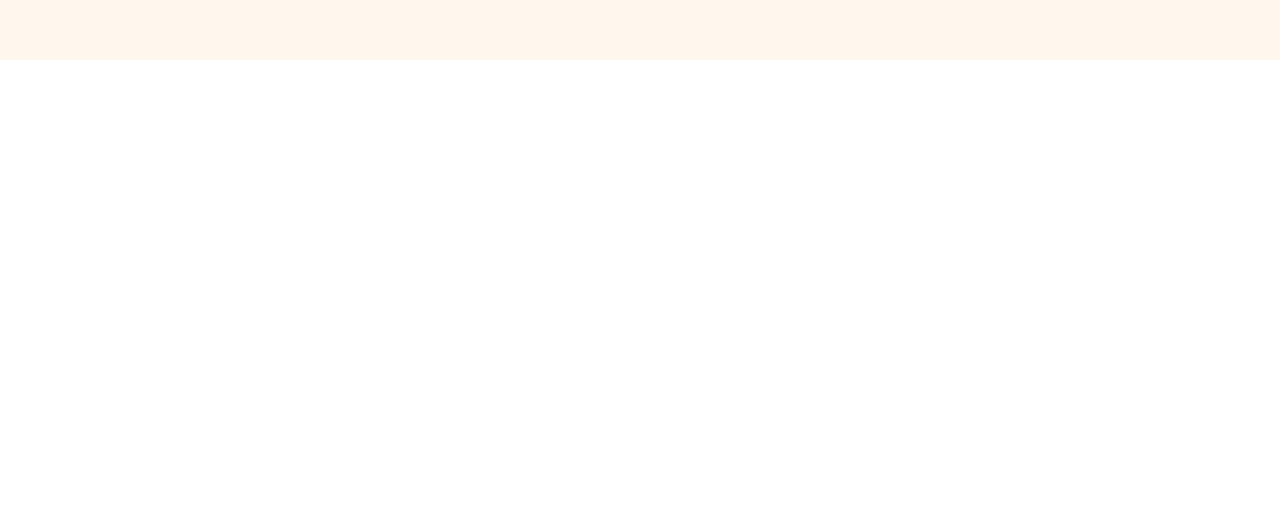
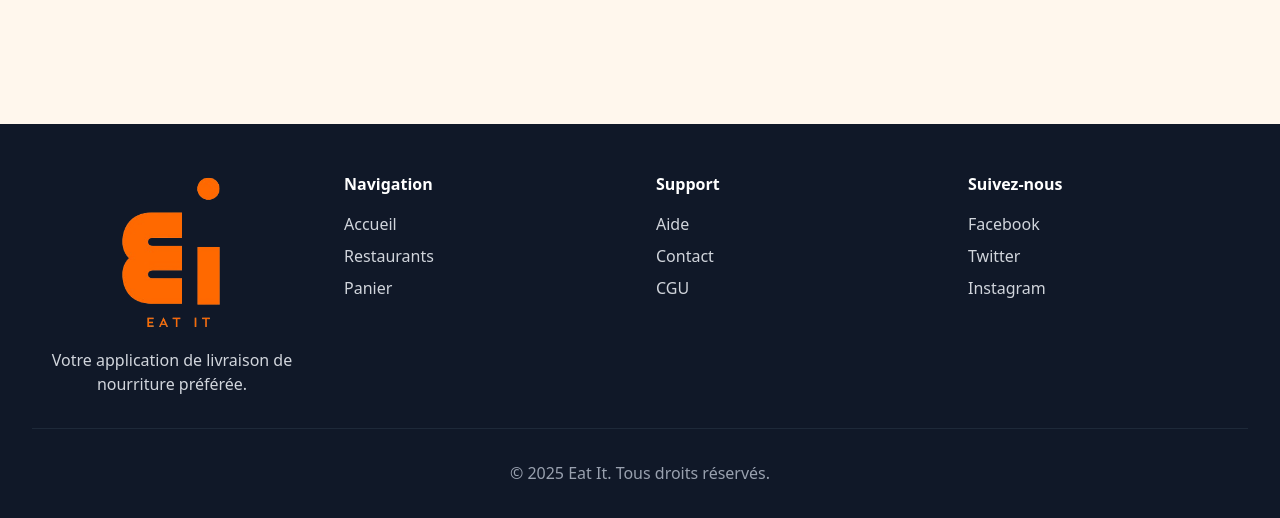
Before and after one commit to Ky-oo/Eat_It, a Nuxt app: page / in a window 1280 px wide. Shown: the part 804-1322 px from the top of the page. Before the commit the page ends 864 px from the top, so only its background shows below. Built offline with nearby package versions, Linux system fonts and the light colour scheme; no server answers.

Commit message:
Add footer + create component navbar

```diff
--- /dev/null
+++ b/app/components/organisms/footer/Footer.vue
@@ -0,0 +1,94 @@
+<script setup lang="ts"></script>
+
+<template>
+  <footer class="bg-gray-900 text-white mt-16">
+    <div class="max-w-7xl mx-auto px-4 sm:px-6 lg:px-8 py-12">
+      <div class="grid grid-cols-1 md:grid-cols-4 gap-8">
+        <div class="flex flex-col items-center text-center">
+          <img
+            src="/logos/logo_texte.png"
+            alt="Logo Eat It"
+            class="h-40 w-auto"
+          />
+          <h3 class="text-xl font-bold text-orange-400 mb-4"></h3>
+          <p class="text-gray-300">
+            Votre application de livraison de nourriture préférée.
+          </p>
+        </div>
+
+        <div>
+          <h4 class="font-semibold mb-4">Navigation</h4>
+          <ul class="space-y-2 text-gray-300">
+            <li>
+              <NuxtLink to="/" class="hover:text-orange-400 transition-colors"
+                >Accueil</NuxtLink
+              >
+            </li>
+            <li>
+              <NuxtLink
+                to="/restaurants"
+                class="hover:text-orange-400 transition-colors"
+                >Restaurants</NuxtLink
+              >
+            </li>
+            <li>
+              <NuxtLink
+                to="/cart"
+                class="hover:text-orange-400 transition-colors"
+                >Panier</NuxtLink
+              >
+            </li>
+          </ul>
+        </div>
+
+        <div>
+          <h4 class="font-semibold mb-4">Support</h4>
+          <ul class="space-y-2 text-gray-300">
+            <li>
+              <a href="#" class="hover:text-orange-400 transition-colors"
+                >Aide</a
+              >
+            </li>
+            <li>
+              <a href="#" class="hover:text-orange-400 transition-colors"
+                >Contact</a
+              >
+            </li>
+            <li>
+              <a href="#" class="hover:text-orange-400 transition-colors"
+                >CGU</a
+              >
+            </li>
+          </ul>
+        </div>
+
+        <div>
+          <h4 class="font-semibold mb-4">Suivez-nous</h4>
+          <ul class="space-y-2 text-gray-300">
+            <li>
+              <a href="#" class="hover:text-orange-400 transition-colors"
+                >Facebook</a
+              >
+            </li>
+            <li>
+              <a href="#" class="hover:text-orange-400 transition-colors"
+                >Twitter</a
+              >
+            </li>
+            <li>
+              <a href="#" class="hover:text-orange-400 transition-colors"
+                >Instagram</a
+              >
+            </li>
+          </ul>
+        </div>
+      </div>
+
+      <div class="border-t border-gray-800 mt-8 pt-8 text-center text-gray-400">
+        <p>&copy; 2025 Eat It. Tous droits réservés.</p>
+      </div>
+    </div>
+  </footer>
+</template>
+
+<style scoped></style>
--- /dev/null
+++ b/app/components/organisms/navbar/Navbar.vue
@@ -0,0 +1,26 @@
+<script setup lang="ts"></script>
+
+<template>
+  <nav class="px-4 py-3 bg-orange-500 flex items-center justify-between">
+    <NuxtLink to="/" class="px-4">
+      <img src="/logos/logo_white.png" alt="Logo Eat It" class="h-7 w-auto" />
+    </NuxtLink>
+
+    <div class="flex items-center space-x-4">
+      <NuxtLink
+        to="/login"
+        class="bg-orange-50 text-orange-500 hover:text-orange-700 px-4 py-2 rounded-lg font-medium hover:bg-orange-200 transition-colors duration-200 cursor-pointer"
+      >
+        Connexion
+      </NuxtLink>
+      <NuxtLink
+        to="/register"
+        class="text-white px-4 py-2 rounded-lg font-medium hover:bg-orange-600 transition-colors duration-200 cursor-pointer"
+      >
+        Inscription
+      </NuxtLink>
+    </div>
+  </nav>
+</template>
+
+<style scoped></style>
--- a/app/components/templates/PageLayout.vue
+++ /dev/null
@@ -1,126 +0,0 @@
-<template>
-  <div class="min-h-screen bg-gray-50">
-    <!-- Header -->
-    <header class="bg-white shadow-sm sticky top-0 z-40">
-      <div class="max-w-7xl mx-auto px-4 sm:px-6 lg:px-8">
-        <div class="flex justify-between items-center h-16">
-          <NuxtLink to="/" class="flex items-center space-x-2">
-            <span class="text-2xl font-bold text-orange-600">Eat It</span>
-          </NuxtLink>
-
-          <div class="flex items-center space-x-4">
-            <button
-              class="bg-gray-100 hover:bg-gray-200 text-gray-700 px-4 py-2 rounded-lg font-medium transition-colors"
-            >
-              Connexion
-            </button>
-            <button
-              class="bg-orange-500 hover:bg-orange-600 text-white px-4 py-2 rounded-lg font-medium transition-colors"
-            >
-              Inscription
-            </button>
-          </div>
-        </div>
-      </div>
-    </header>
-
-    <!-- Main Content -->
-    <main class="max-w-7xl mx-auto px-4 sm:px-6 lg:px-8 py-8">
-      <slot />
-    </main>
-
-    <!-- Footer -->
-    <footer class="bg-gray-900 text-white mt-16">
-      <div class="max-w-7xl mx-auto px-4 sm:px-6 lg:px-8 py-12">
-        <div class="grid grid-cols-1 md:grid-cols-4 gap-8">
-          <div>
-            <h3 class="text-xl font-bold text-orange-400 mb-4">Eat It</h3>
-            <p class="text-gray-300">
-              Votre application de livraison de nourriture préférée.
-            </p>
-          </div>
-
-          <div>
-            <h4 class="font-semibold mb-4">Navigation</h4>
-            <ul class="space-y-2 text-gray-300">
-              <li>
-                <NuxtLink to="/" class="hover:text-orange-400 transition-colors"
-                  >Accueil</NuxtLink
-                >
-              </li>
-              <li>
-                <NuxtLink
-                  to="/restaurants"
-                  class="hover:text-orange-400 transition-colors"
-                  >Restaurants</NuxtLink
-                >
-              </li>
-              <li>
-                <NuxtLink
-                  to="/cart"
-                  class="hover:text-orange-400 transition-colors"
-                  >Panier</NuxtLink
-                >
-              </li>
-            </ul>
-          </div>
-
-          <div>
-            <h4 class="font-semibold mb-4">Support</h4>
-            <ul class="space-y-2 text-gray-300">
-              <li>
-                <a href="#" class="hover:text-orange-400 transition-colors"
-                  >Aide</a
-                >
-              </li>
-              <li>
-                <a href="#" class="hover:text-orange-400 transition-colors"
-                  >Contact</a
-                >
-              </li>
-              <li>
-                <a href="#" class="hover:text-orange-400 transition-colors"
-                  >CGU</a
-                >
-              </li>
-            </ul>
-          </div>
-
-          <div>
-            <h4 class="font-semibold mb-4">Suivez-nous</h4>
-            <ul class="space-y-2 text-gray-300">
-              <li>
-                <a href="#" class="hover:text-orange-400 transition-colors"
-                  >Facebook</a
-                >
-              </li>
-              <li>
-                <a href="#" class="hover:text-orange-400 transition-colors"
-                  >Twitter</a
-                >
-              </li>
-              <li>
-                <a href="#" class="hover:text-orange-400 transition-colors"
-                  >Instagram</a
-                >
-              </li>
-            </ul>
-          </div>
-        </div>
-
-        <div
-          class="border-t border-gray-800 mt-8 pt-8 text-center text-gray-400"
-        >
-          <p>&copy; 2025 Eat It. Tous droits réservés.</p>
-        </div>
-      </div>
-    </footer>
-
-    <!-- Floating Cart -->
-    <FloatingCart />
-  </div>
-</template>
-
-<script setup lang="ts">
-// Template de page principale avec header, main content, footer et panier flottant
-</script>
--- a/app/layouts/default.vue
+++ b/app/layouts/default.vue
@@ -2,29 +2,13 @@
 
 <template>
   <div class="bg-orange-50">
-    <nav class="px-4 py-3 bg-orange-500 flex items-center justify-between">
-      <NuxtLink to="/" class="px-4">
-        <img src="/logos/logo_white.png" alt="Logo Eat It" class="h-7 w-auto" />
-      </NuxtLink>
-
-      <div class="flex items-center space-x-4">
-        <button
-          class="bg-orange-50 text-orange-500 px-4 py-2 rounded-lg font-medium hover:bg-gray-200 transition-colors duration-200"
-        >
-          Connexion
-        </button>
-        <button
-          class="text-white px-4 py-2 rounded-lg font-medium hover:bg-orange-600 transition-colors duration-200"
-        >
-          Inscription
-        </button>
-      </div>
-    </nav>
+    <Navbar />
     <main>
       <slot />
     </main>
 
     <FloatingCart />
+    <Footer />
   </div>
 </template>
 
```
Also changed, not shown: public/logos/logo_texte.png.
